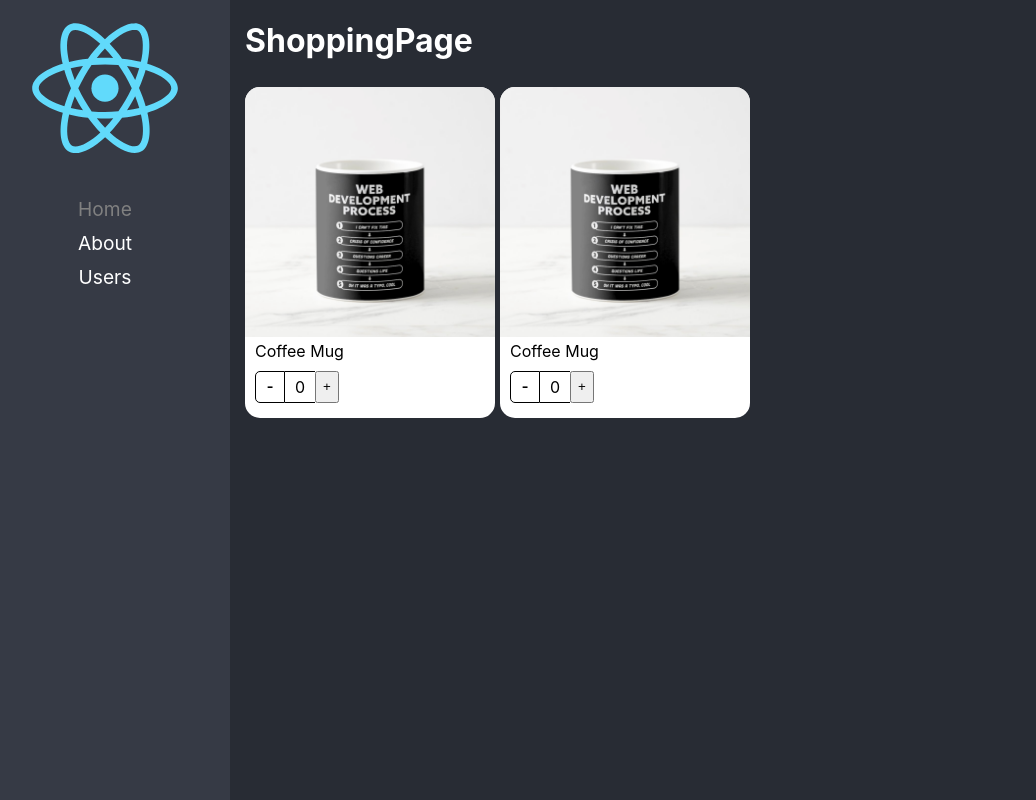
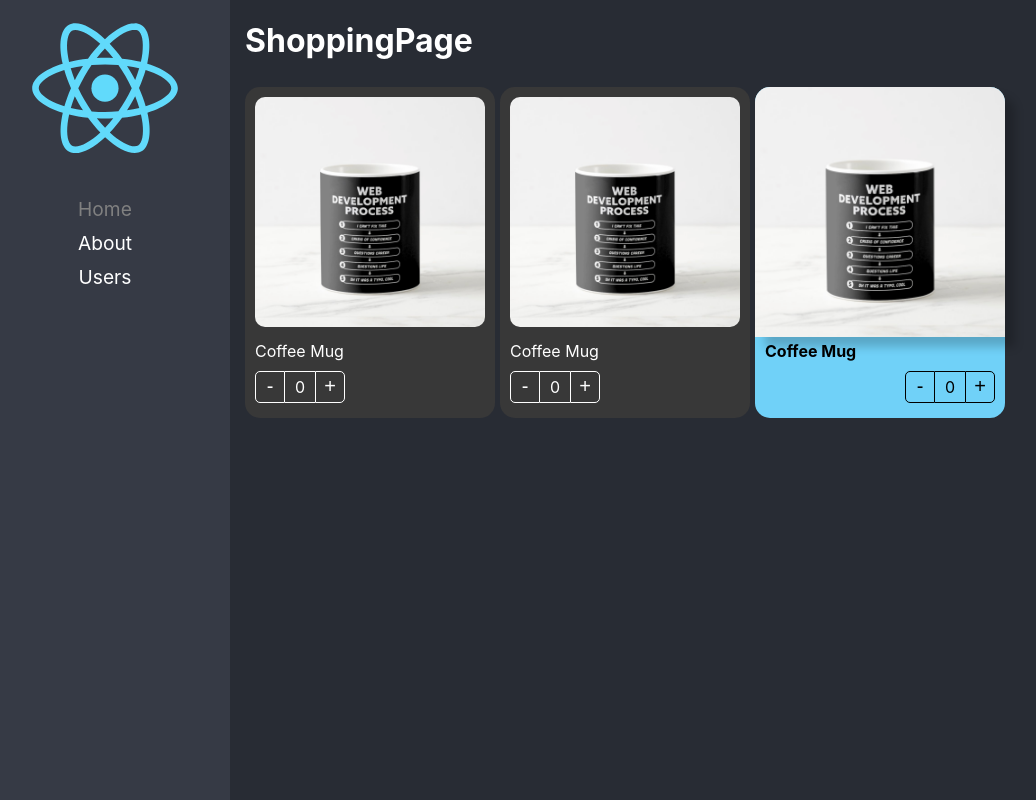
Before and after one commit to yacodev/react-app-navigate, a React (Create React App) app: page / in a window 1280 px wide. Shown: the whole page, without its empty margins (20-1056 px from the left). Built offline with nearby package versions, Linux system fonts and the light colour scheme.

Commit message:
component extend styles

```diff
--- a/src/02-component-patterns/components/ProductButtons.tsx
+++ b/src/02-component-patterns/components/ProductButtons.tsx
@@ -1,17 +1,22 @@
-import React, { useContext } from 'react';
+import React, { useContext, CSSProperties } from 'react';
 import { ProductContext } from './ProductCard';
 import styles from '../styles/styles.module.css';
 
-export const ProductButtons = () => {
+export interface ProductButtonsProps {
+  className?: string;
+  style?: CSSProperties;
+}
+
+export const ProductButtons = ({ className, style }: ProductButtonsProps) => {
   const { increaseBy, counter } = useContext(ProductContext);
 
   return (
-    <div className={styles.buttonsContainer}>
+    <div className={`${styles.buttonsContainer} ${className}`} style={style}>
       <button className={styles.buttonMinus} onClick={() => increaseBy(-1)}>
         -
       </button>
       <div className={styles.countLabel}> {counter} </div>
-      <button className={styles.buttonPlus} onClick={() => increaseBy(+1)}>
+      <button className={styles.buttonAdd} onClick={() => increaseBy(+1)}>
         +
       </button>
     </div>
--- a/src/02-component-patterns/components/ProductCard.tsx
+++ b/src/02-component-patterns/components/ProductCard.tsx
@@ -1,20 +1,31 @@
 import styles from '../styles/styles.module.css';
 
 import { useProduct } from '../hooks/useProduct';
-import { createContext } from 'react';
-import {
-  ProductCardsProps,
-  ProductContextProps,
-} from '../interfaces/interface';
+import { createContext, CSSProperties, ReactElement } from 'react';
+import { Product, ProductContextProps } from '../interfaces/interface';
+
+export interface ProductCardsProps {
+  product: Product;
+  children?: ReactElement | ReactElement[];
+  className?: string;
+  style?: CSSProperties;
+}
 
 export const ProductContext = createContext({} as ProductContextProps);
 const { Provider } = ProductContext;
 
-export const ProductCard = ({ product, children }: ProductCardsProps) => {
+export const ProductCard = ({
+  product,
+  children,
+  className,
+  style,
+}: ProductCardsProps) => {
   const { increaseBy, counter } = useProduct();
   return (
     <Provider value={{ counter, increaseBy, product }}>
-      <div className={styles.productCard}>{children}</div>
+      <div className={`${styles.productCard} ${className}`} style={style}>
+        {children}
+      </div>
     </Provider>
   );
 };
--- a/src/02-component-patterns/components/ProductImage.tsx
+++ b/src/02-component-patterns/components/ProductImage.tsx
@@ -1,9 +1,19 @@
-import React, { useContext } from 'react';
+import React, { useContext, CSSProperties } from 'react';
 import { ProductContext } from './ProductCard';
 import noImage from '../assets/no-image.jpg';
 import styles from '../styles/styles.module.css';
 
-export const ProductImage = ({ img = '' }) => {
+export interface ProductImageProps {
+  img?: string;
+  className?: string;
+  style?: CSSProperties;
+}
+
+export const ProductImage = ({
+  img = '',
+  className,
+  style,
+}: ProductImageProps) => {
   const { product } = useContext(ProductContext);
   let imgToShow: string;
   if (img) {
@@ -14,5 +24,12 @@
     imgToShow = noImage;
   }
 
-  return <img src={imgToShow} alt='coffee' className={styles.productImg} />;
+  return (
+    <img
+      src={imgToShow}
+      alt='coffee'
+      className={`${styles.productImg} ${className}`}
+      style={style}
+    />
+  );
 };
--- a/src/02-component-patterns/components/ProductTitle.tsx
+++ b/src/02-component-patterns/components/ProductTitle.tsx
@@ -1,11 +1,21 @@
-import React, { useContext } from 'react';
+import React, { useContext, CSSProperties } from 'react';
 import { ProductContext } from './ProductCard';
 import styles from '../styles/styles.module.css';
 
-export const ProductTitle = ({ title }: { title?: string }) => {
+export interface ProductTitleProps {
+  title?: string;
+  className?: string;
+  style?: CSSProperties;
+}
+
+export const ProductTitle = ({
+  title,
+  className,
+  style,
+}: ProductTitleProps) => {
   const { product } = useContext(ProductContext);
   return (
-    <span className={styles.productDescription}>
+    <span className={`${styles.productDescription} ${className}`} style={style}>
       {' '}
       {title ? title : product.title}
     </span>
--- a/src/02-component-patterns/pages/ShoppingPage.tsx
+++ b/src/02-component-patterns/pages/ShoppingPage.tsx
@@ -5,6 +5,7 @@
   ProductTitle,
   ProductButtons,
 } from '../components/';
+import '../styles/custom-styles.css';
 
 const product = {
   id: 1,
@@ -17,16 +18,26 @@
     <div>
       <h1>ShoppingPage</h1>
       <div style={{ display: 'flex', flexDirection: 'row', flexWrap: 'wrap' }}>
-        <ProductCard product={product}>
-          <ProductImage />
-          <ProductTitle />
-          <ProductButtons />
+        <ProductCard product={product} className='bg-dark text-white'>
+          <ProductImage className='custom-img' />
+          <ProductTitle className='text-white' />
+          <ProductButtons className='custom-buttons' />
         </ProductCard>
 
-        <ProductCard product={product}>
-          <ProductCard.Image />
-          <ProductCard.Title />
-          <ProductCard.Buttons />
+        <ProductCard product={product} className='bg-dark text-white'>
+          <ProductCard.Image className='custom-img' />
+          <ProductCard.Title className='text-white' />
+          <ProductCard.Buttons className='custom-buttons' />
+        </ProductCard>
+
+        <ProductCard product={product} style={{ backgroundColor: '#70d1f8' }}>
+          <ProductCard.Image
+            style={{ boxShadow: '10px 10px 10px rgba(0,0,0,0.2)' }}
+          />
+          <ProductCard.Title style={{ fontWeight: 'bold' }} />
+          <ProductCard.Buttons
+            style={{ display: 'flex', justifyContent: 'end' }}
+          />
         </ProductCard>
       </div>
     </div>
--- /dev/null
+++ b/src/02-component-patterns/styles/custom-styles.css
@@ -0,0 +1,18 @@
+.bg-dark{
+    background-color: rgb(56,56,56);
+}
+.text-white{
+    color: white;
+}
+
+.custom-img {
+    padding: 10px;
+    width: calc(100% - 20px);
+    border-radius:20px ;
+}
+
+.custom-buttons button,.custom-buttons div {
+    color: white;
+    border-color:white ;
+
+}
```
Also changed, not shown: src/02-component-patterns/interfaces/interface.ts (+8 -10 lines).
